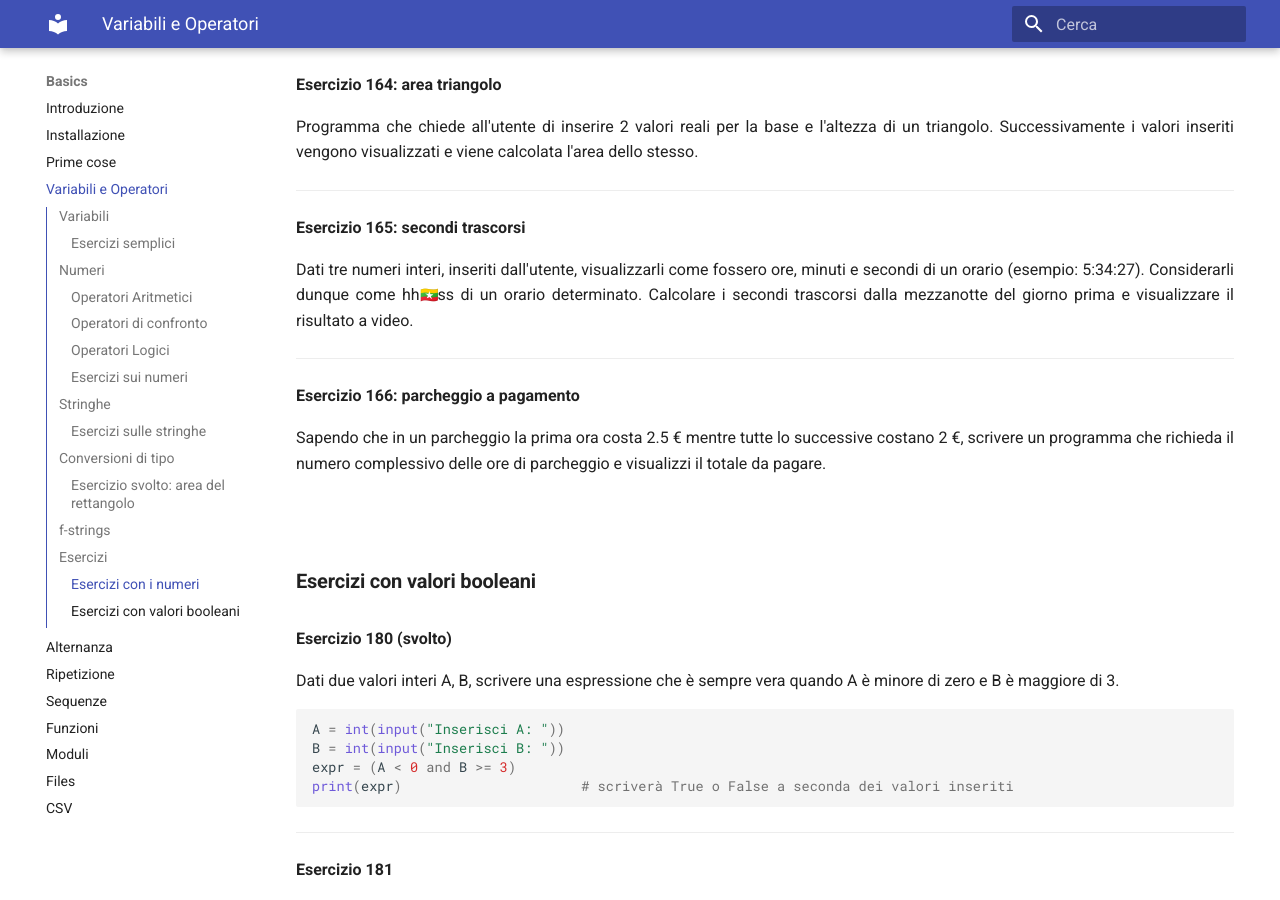
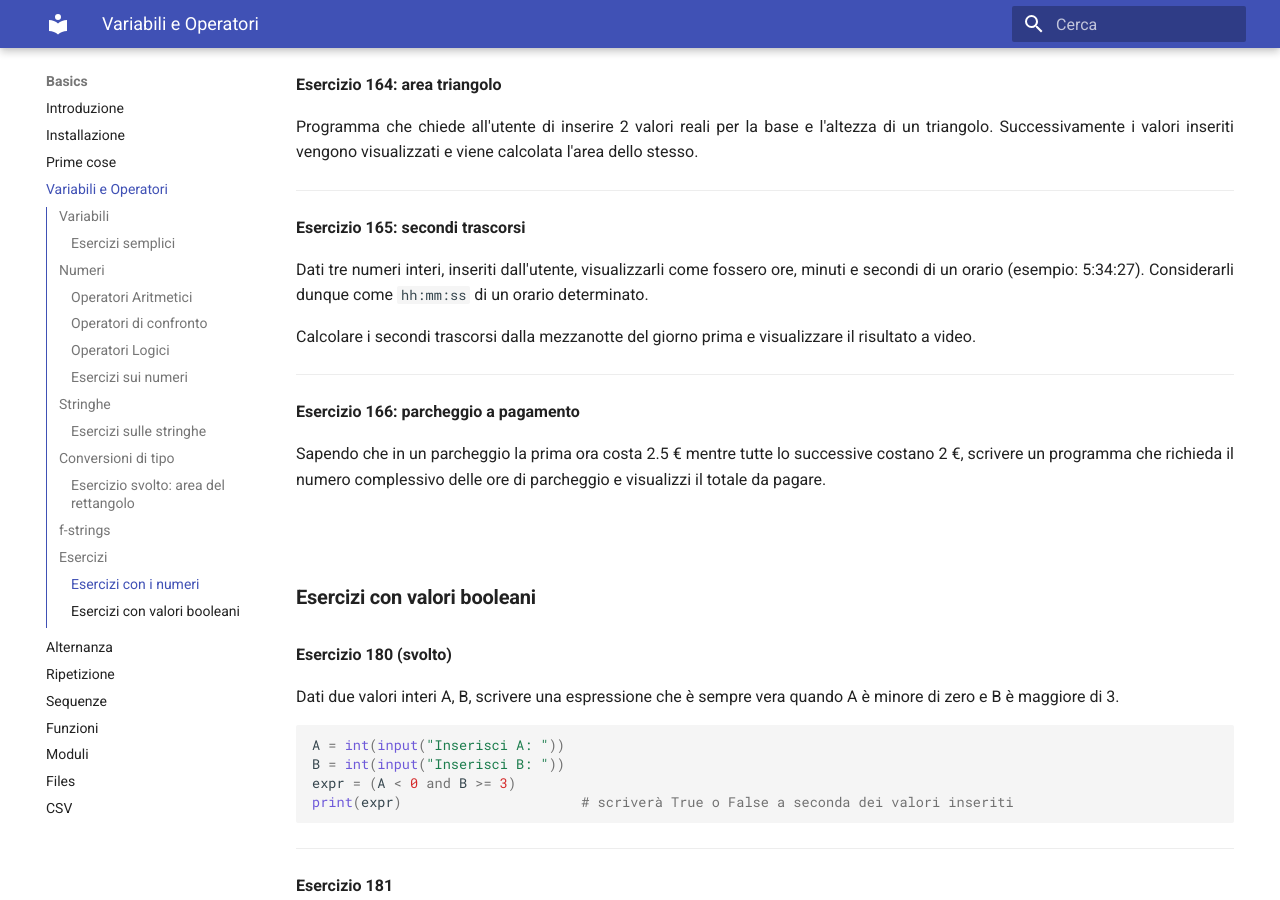
Before and after one commit to adjamhub/pyhandouts, an MkDocs documentation site: the page built from docs/basics/101_var.md, in a window 1280 px wide and 900 px high, scrolled down 15380 px. Built offline with MkDocs 1.6.1 and Material for MkDocs 9.7.7, drawn with Linux system fonts in a browser that asks for light colours; emoji names are drawn with the system emoji font.

Commit message:
Some fixes and a shining new TODO file

```diff
--- a/docs/basics/101_var.md
+++ b/docs/basics/101_var.md
@@ -780,11 +780,10 @@ visualizzati e viene calcolata l'area dello stesso.
 
 **Esercizio 165: secondi trascorsi**
 
-Dati tre numeri interi, inseriti dall'utente, visualizzarli come
-fossero ore, minuti e secondi di un orario (esempio: 5:34:27).
-Considerarli dunque come hh:mm:ss di un orario determinato. Calcolare i
-secondi trascorsi dalla mezzanotte del giorno prima e visualizzare il
-risultato a video.
+Dati tre numeri interi, inseriti dall'utente, visualizzarli come fossero ore, minuti e secondi di un orario (esempio: 5:34:27).
+Considerarli dunque come `hh:mm:ss` di un orario determinato.
+
+Calcolare i secondi trascorsi dalla mezzanotte del giorno prima e visualizzare il risultato a video.
 
 ------------------------------------------------------------------------------------------------
 
```
Also changed, not shown: docs/basics/103_iter.md (+2 -2 lines), docs/basics/106_mod.md (+4 -4 lines), 1 other file.
